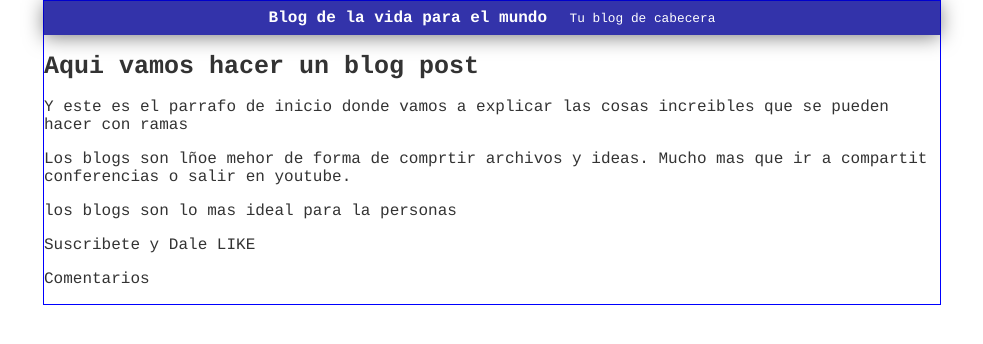
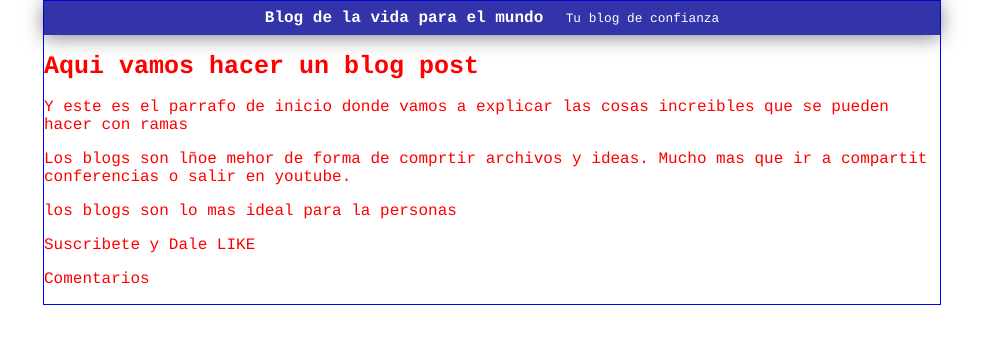
Before and after one commit to sistemasuap/11-03-2020git, a plain HTML site: page index.html in a window 1280 px wide. Shown: the whole page, without its empty margins (148-1131 px from the left). Drawn offline with Linux system fonts and the light colour scheme.

Commit message:
Modifique la cabecera y el color

```diff
--- a/css/style.css
+++ b/css/style.css
@@ -1,5 +1,5 @@
 body {
-  color: #333;
+  color: red;
   text-align: center;
   font-family: courier;
   font-size: 16px;
--- a/index.html
+++ b/index.html
@@ -8,7 +8,7 @@
     <div id="container">
 <div id="cabecera">
 Blog de la vida para el mundo
-<span id="tagline">Tu blog de cabecera </span>
+<span id="tagline">Tu blog de confianza </span>
 </div>
 <div id="post">
 <h1>Aqui vamos hacer un blog post</h1>
```
